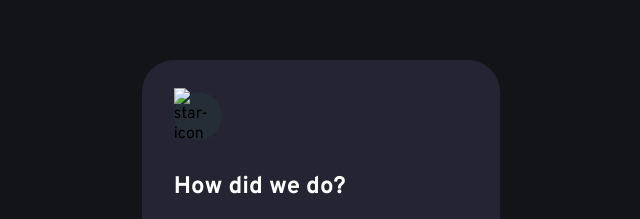
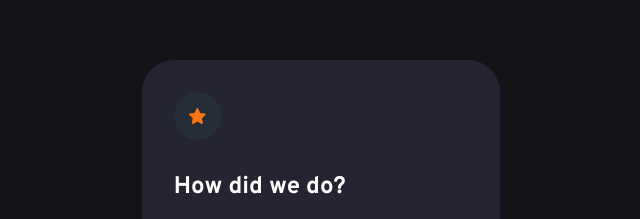
Before and after one commit to zwei9lake/interactive-rating-component-frontend-mentor-challange, a plain HTML site: page index.html in a window 1280 px wide. Shown: the part 127-346 px from the top of the page, 319-959 px from the left. Drawn offline with Linux system fonts and the light colour scheme; the site is published under a folder, as on GitHub Pages, so addresses that start at the root find nothing.

Commit message:
modify readme

```diff
--- a/index.html
+++ b/index.html
@@ -30,7 +30,7 @@
   <body>
     <main>
       <section class="submit-rating">
-        <div class="star"><img src="/images/icon-star.svg" alt="star-icon" /></div>
+        <div class="star"><img src="images/icon-star.svg" alt="star-icon" /></div>
         <h1>How did we do?</h1>
         <p>
           Please let us know how we did with your support request. All feedback is appreciated to help us
```
Also changed, not shown: 3 other files.
